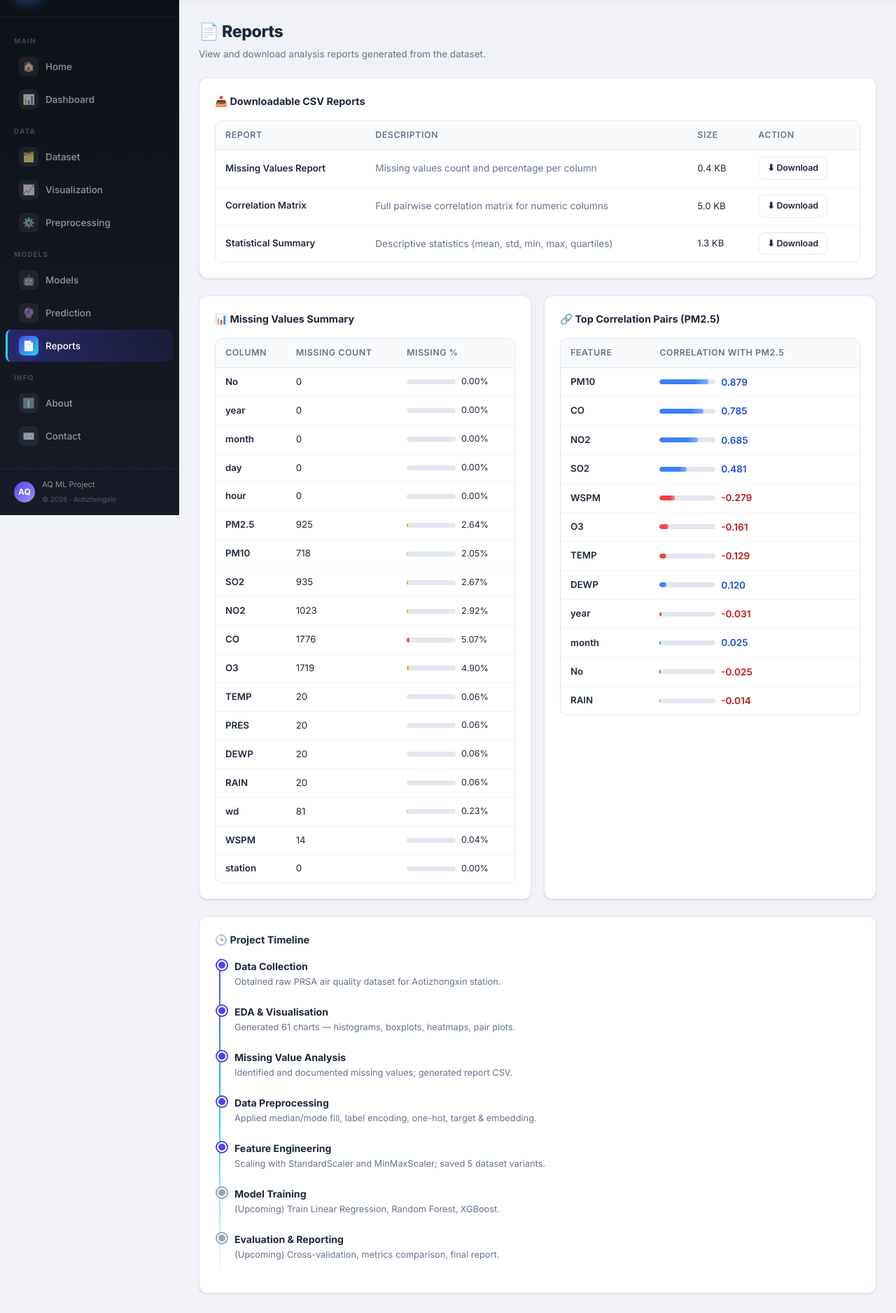
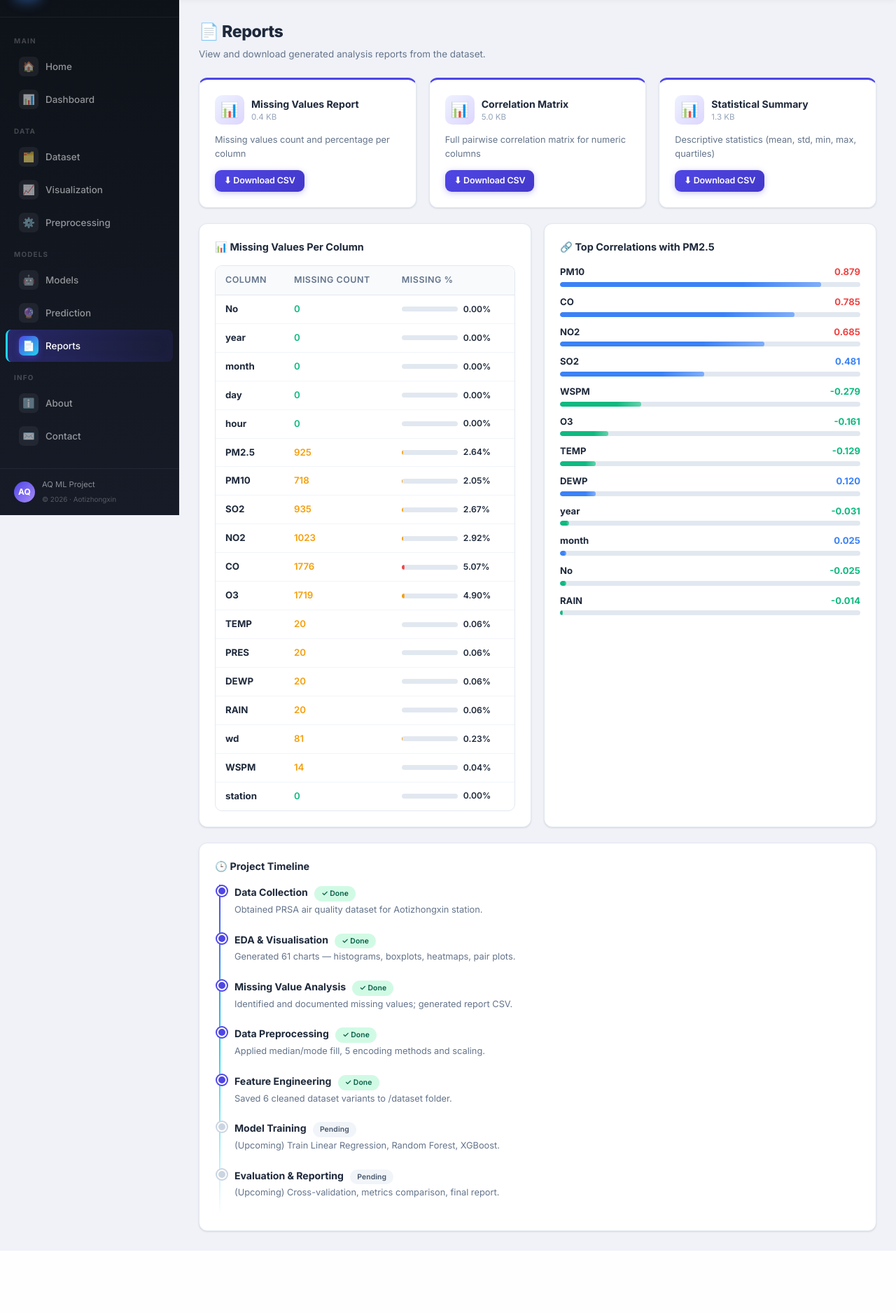
Before and after one commit to premsai2500030723/AERO-PURE-ML-PROJECT-, a Flask app: page /reports in a window 1280 px wide. Shown: the part 64-1940 px from the top of the page at 70% size. After the commit the page ends 1851 px from the top, so only its background shows below. Run offline with Flask 3, Linux system fonts and the light colour scheme.

Commit message:
ui: redesign reports with download cards, colored missing-value bars, correlation progress bars and timeline dots

```diff
--- a/templates/reports.html
+++ b/templates/reports.html
@@ -6,68 +6,69 @@
 
 <div class="page-header">
   <h1>📄 Reports</h1>
-  <p>View and download analysis reports generated from the dataset.</p>
+  <p>View and download generated analysis reports from the dataset.</p>
 </div>
 
-<!-- Available CSV reports -->
-<div class="card" style="margin-bottom:24px;">
-  <div class="card-title">📥 Downloadable CSV Reports</div>
-  <div class="table-wrapper">
-    <table>
-      <thead>
-        <tr>
-          <th>Report</th>
-          <th>Description</th>
-          <th>Size</th>
-          <th>Action</th>
-        </tr>
-      </thead>
-      <tbody>
-        {% for report in csv_reports %}
-        <tr>
-          <td style="font-weight:600;">{{ report.name }}</td>
-          <td style="color:#64748b;font-size:.85rem;">{{ report.desc }}</td>
-          <td style="font-size:.82rem;">{{ report.size }}</td>
-          <td>
-            <a href="{{ url_for('download_report', filename=report.filename) }}"
-               class="btn btn-outline" style="padding:6px 12px;font-size:.78rem;">
-              ⬇ Download
-            </a>
-          </td>
-        </tr>
-        {% endfor %}
-      </tbody>
-    </table>
+<!-- Download cards -->
+<div class="grid-3" style="margin-bottom:22px;">
+  {% if csv_reports %}
+    {% for report in csv_reports %}
+    <div class="card" style="border-top:3px solid #4f46e5;display:flex;flex-direction:column;gap:12px;">
+      <div style="display:flex;align-items:center;gap:10px;">
+        <div style="width:42px;height:42px;border-radius:10px;
+                    background:linear-gradient(135deg,#eef2ff,#ddd6fe);
+                    display:flex;align-items:center;justify-content:center;font-size:1.3rem;">
+          📊
+        </div>
+        <div>
+          <div style="font-weight:700;font-size:.88rem;">{{ report.name }}</div>
+          <div style="font-size:.72rem;color:#94a3b8;">{{ report.size }}</div>
+        </div>
+      </div>
+      <p style="font-size:.8rem;color:#64748b;line-height:1.6;">{{ report.desc }}</p>
+      <a href="{{ url_for('download_report', filename=report.filename) }}"
+         class="btn btn-primary btn-sm" style="align-self:flex-start;">
+        ⬇ Download CSV
+      </a>
+    </div>
+    {% endfor %}
+  {% else %}
+  <div class="alert alert-warning" style="grid-column:1/-1;">
+    ⚠️ No CSV reports found in the output folder. Run the EDA scripts first.
   </div>
+  {% endif %}
 </div>
 
-<!-- Summary stats preview -->
-<div class="grid-2" style="margin-bottom:24px;">
+<!-- Missing Values + Correlation side by side -->
+<div class="grid-2" style="margin-bottom:22px;">
 
   <div class="card">
-    <div class="card-title">📊 Missing Values Summary</div>
+    <div class="card-title">📊 Missing Values Per Column</div>
     {% if missing_report %}
     <div class="table-wrapper">
       <table>
-        <thead>
-          <tr><th>Column</th><th>Missing Count</th><th>Missing %</th></tr>
-        </thead>
+        <thead><tr><th>Column</th><th>Missing Count</th><th>Missing %</th></tr></thead>
         <tbody>
           {% for row in missing_report %}
           <tr>
-            <td style="font-weight:600;">{{ row.Column }}</td>
-            <td>{{ row.Missing_Count }}</td>
+            <td style="font-weight:700;">{{ row.Column }}</td>
+            <td style="font-weight:600;
+                       color:{% if row.Missing_Count|int > 0 %}#f59e0b{% else %}#10b981{% endif %};">
+              {{ row.Missing_Count }}
+            </td>
             <td>
               <div style="display:flex;align-items:center;gap:8px;">
-                <div class="progress" style="width:70px;">
+                <div class="progress" style="width:80px;">
                   <div class="progress-bar"
                        style="width:{{ [row.Missing_Percentage|float, 100]|min }}%;
                               background:{% if row.Missing_Percentage|float > 5 %}#ef4444
                               {% elif row.Missing_Percentage|float > 0 %}#f59e0b
-                              {% else %}#22c55e{% endif %};">
+                              {% else %}#10b981{% endif %};">
                   </div>
                 </div>
-                <span style="font-size:.78rem;">{{ '%.2f'|format(row.Missing_Percentage|float) }}%</span>
+                <span style="font-size:.76rem;font-weight:600;">
+                  {{ '%.2f'|format(row.Missing_Percentage|float) }}%
+                </span>
               </div>
             </td>
           </tr>
@@ -81,36 +82,27 @@
   </div>
 
   <div class="card">
-    <div class="card-title">🔗 Top Correlation Pairs (PM2.5)</div>
+    <div class="card-title">🔗 Top Correlations with PM2.5</div>
     {% if corr_report %}
-    <div class="table-wrapper">
-      <table>
-        <thead>
-          <tr><th>Feature</th><th>Correlation with PM2.5</th></tr>
-        </thead>
-        <tbody>
-          {% for row in corr_report %}
-          <tr>
-            <td style="font-weight:600;">{{ row.feature }}</td>
-            <td>
-              <div style="display:flex;align-items:center;gap:8px;">
-                <div class="progress" style="width:80px;">
-                  <div class="progress-bar"
-                       style="width:{{ (row.value|float * 100)|abs|int }}%;
-                              background:{% if row.value|float >= 0 %}#3b82f6{% else %}#ef4444{% endif %};">
-                  </div>
-                </div>
-                <span style="font-size:.85rem;font-weight:600;
-                             color:{% if row.value|float >= 0 %}#1d4ed8{% else %}#b91c1c{% endif %};">
-                  {{ '%.3f'|format(row.value|float) }}
-                </span>
-              </div>
-            </td>
-          </tr>
-          {% endfor %}
-        </tbody>
-      </table>
+    {% for row in corr_report %}
+    <div style="margin-bottom:12px;">
+      <div style="display:flex;justify-content:space-between;font-size:.82rem;margin-bottom:4px;">
+        <span style="font-weight:700;">{{ row.feature }}</span>
+        <span style="font-weight:700;
+                     color:{% if row.value|float >= 0.5 %}#ef4444
+                     {% elif row.value|float >= 0 %}#3b82f6
+                     {% else %}#10b981{% endif %};">
+          {{ '%.3f'|format(row.value|float) }}
+        </span>
+      </div>
+      <div class="progress">
+        <div class="progress-bar"
+             style="width:{{ (row.value|float|abs * 100)|int }}%;
+                    background:{% if row.value|float >= 0 %}#3b82f6{% else %}#10b981{% endif %};">
+        </div>
+      </div>
     </div>
+    {% endfor %}
     {% else %}
     <div class="alert alert-info">ℹ️ Correlation matrix CSV not loaded.</div>
     {% endif %}
@@ -123,18 +115,27 @@
   <div class="card-title">🕒 Project Timeline</div>
   <div class="timeline">
     {% set events = [
-      ('Data Collection', 'Obtained raw PRSA air quality dataset for Aotizhongxin station.'),
-      ('EDA & Visualisation', 'Generated 61 charts — histograms, boxplots, heatmaps, pair plots.'),
-      ('Missing Value Analysis', 'Identified and documented missing values; generated report CSV.'),
-      ('Data Preprocessing', 'Applied median/mode fill, label encoding, one-hot, target & embedding.'),
-      ('Feature Engineering', 'Scaling with StandardScaler and MinMaxScaler; saved 5 dataset variants.'),
-      ('Model Training', '(Upcoming) Train Linear Regression, Random Forest, XGBoost.'),
-      ('Evaluation & Reporting', '(Upcoming) Cross-validation, metrics comparison, final report.'),
+      ('Data Collection',      'Obtained PRSA air quality dataset for Aotizhongxin station.',           True),
+      ('EDA & Visualisation',  'Generated 61 charts — histograms, boxplots, heatmaps, pair plots.',    True),
+      ('Missing Value Analysis','Identified and documented missing values; generated report CSV.',       True),
+      ('Data Preprocessing',   'Applied median/mode fill, 5 encoding methods and scaling.',            True),
+      ('Feature Engineering',  'Saved 6 cleaned dataset variants to /dataset folder.',                 True),
+      ('Model Training',       '(Upcoming) Train Linear Regression, Random Forest, XGBoost.',          False),
+      ('Evaluation & Reporting','(Upcoming) Cross-validation, metrics comparison, final report.',      False),
     ] %}
-    {% for title, desc in events %}
+    {% for title, desc, done in events %}
     <div class="timeline-item">
-      <div class="timeline-dot" style="{% if loop.index > 5 %}background:#94a3b8;box-shadow:0 0 0 2px #94a3b8;{% endif %}"></div>
-      <h4>{{ title }}</h4>
+      <div class="timeline-dot"
+           style="{% if not done %}background:#cbd5e1;box-shadow:0 0 0 2px #cbd5e1;{% endif %}">
+      </div>
+      <h4>
+        {{ title }}
+        {% if done %}
+        <span class="tag tag-green" style="font-size:.65rem;margin-left:6px;">✓ Done</span>
+        {% else %}
+        <span class="tag tag-gray" style="font-size:.65rem;margin-left:6px;">Pending</span>
+        {% endif %}
+      </h4>
       <p>{{ desc }}</p>
     </div>
     {% endfor %}
```
